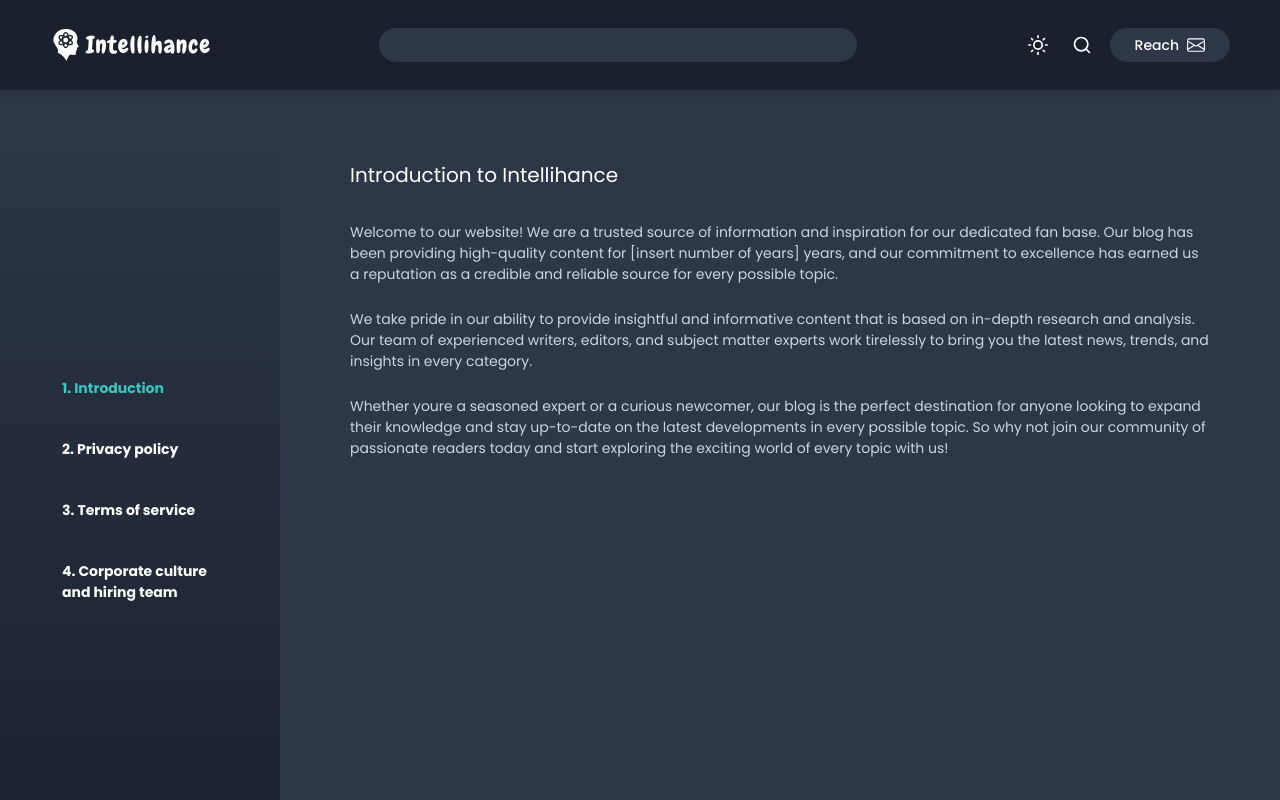
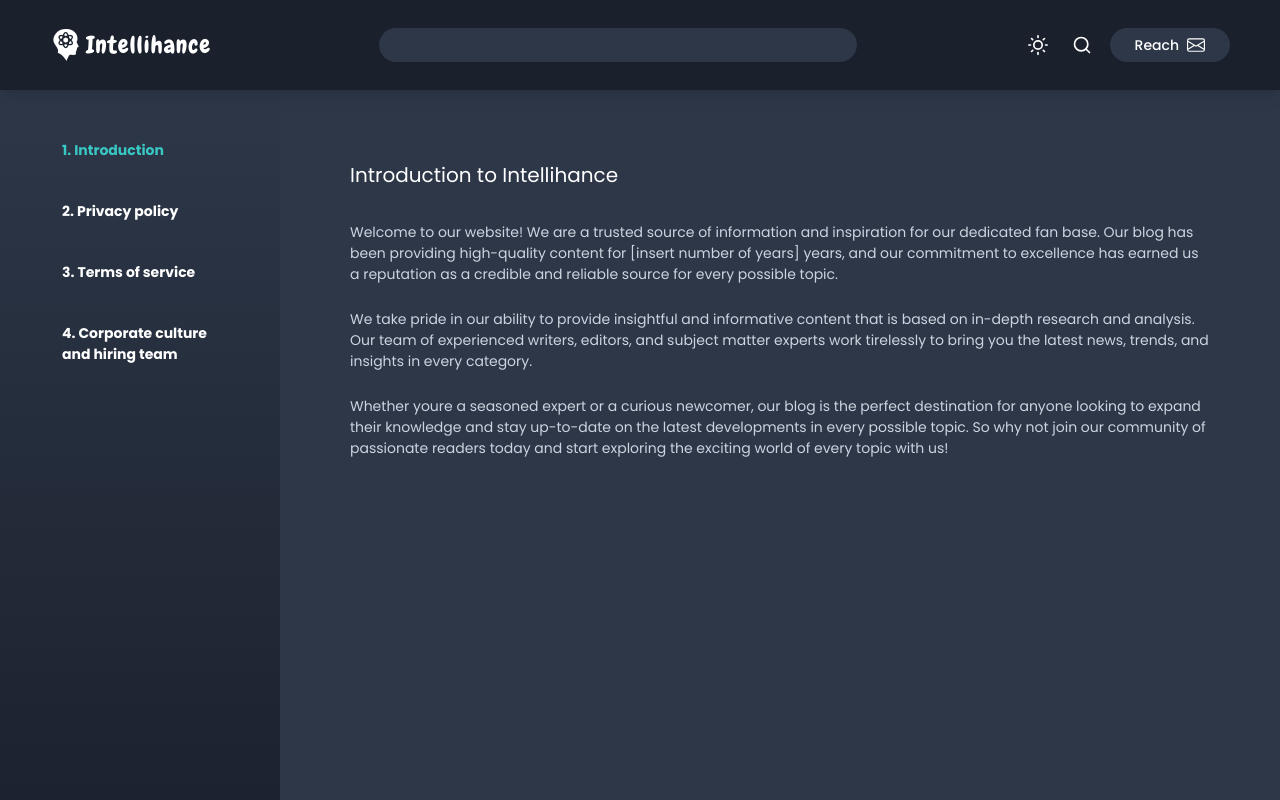
Before and after one commit to brivven/intellihance-fe, a Next.js app: page /about-us in a window 1280 px wide. Shown: the top 800 px of the page. Built offline with nearby package versions, Linux system fonts and the light colour scheme.

Commit message:
changes commit

```diff
--- a/pages/about-us/index.js
+++ b/pages/about-us/index.js
@@ -28,9 +28,9 @@ function AboutUs() {
       <Flex h='fit-content' bgColor={'transparent'} w='100%' boxSizing='border-box' direction={{base:"column", sm:"column", md:"row" }}
       >
 
-        <Flex w={{base:"100%", sm:"100%", md:"280px" }} h={{base:"fit-content", sm:"fit-content", md:"100vh" }} align={{base:"flex-start", sm:"flex-start", md:"center" }}
-          background={bgColor} justify={{base:"flex-start", sm:"flex-start", md:"center" }}
-          direction={{base:"row", sm:"row", md:"column" }} gap={{base:"10px", sm:"20px", md:"40px" }}
+        <Flex w={{base:"100%", sm:"100%", md:"280px" }} h={{base:"fit-content", sm:"fit-content", md:"100vh" }} align="flex-start"
+          background={bgColor} justify="flex-start"
+          direction='column' gap={{base:"10px", sm:"20px", md:"40px" }}
           py={{base:"30px", sm:"40px", md:"50px" }} wrap='wrap' px={{base:"20px", sm:"20px", md:"none" }}
         >
           {titles.map((navItem , index) => (
```
